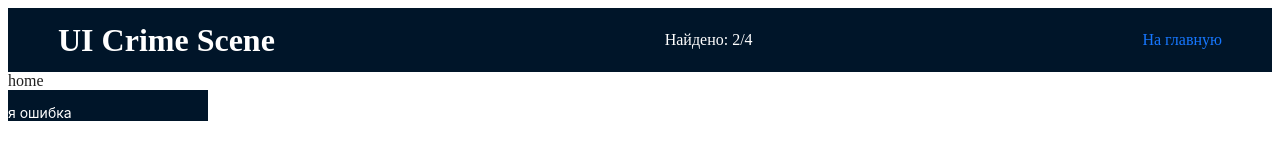
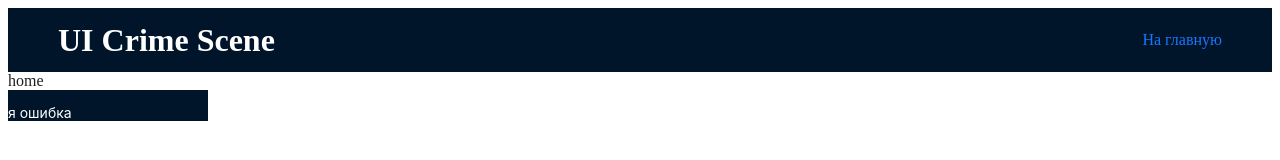
Before and after one commit to LizKa2091/ui-crime-scene, a React (Vite) app in the folder frontend/: page / in a window 1280 px wide. Shown: the top 160 px of the page. Built offline with nearby package versions, Linux system fonts and the light colour scheme.

Commit message:
feat(HeaderBar): add displaying errors count

```diff
--- a/frontend/src/components/HeaderBar/HeaderBar.tsx
+++ b/frontend/src/components/HeaderBar/HeaderBar.tsx
@@ -2,14 +2,22 @@ import { type FC } from 'react';
 import { Link } from 'react-router-dom';
 import { Flex } from 'antd';
 import { Header } from 'antd/es/layout/layout';
+
+import { useAppSelector } from '../../store/store';
+
 import styles from './HeaderBar.module.scss';
 
 const HeaderBar: FC = () => {
+   const { errors, foundCount } = useAppSelector((state) => state.crime);
+   const maxErrorsCount: number = errors.length;
+
    return (
       <Header className={styles.header}>
          <Flex align='center' justify='space-between' className={styles.headerContainer}>
             <h1>UI Crime Scene</h1>
-            <p>Найдено: 2/4</p>
+            {maxErrorsCount > 0 &&
+               <p>Найдено ошибок: {foundCount}/{maxErrorsCount}</p>
+            }
             <Link to='/'>На главную</Link>
          </Flex>
       </Header>
```
